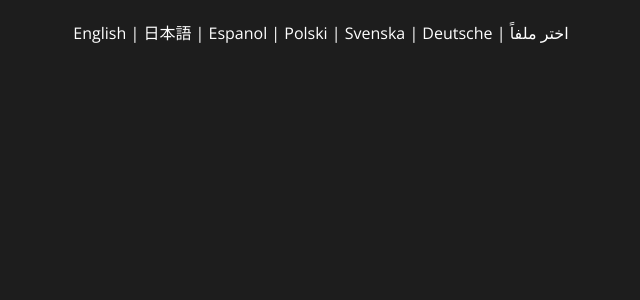
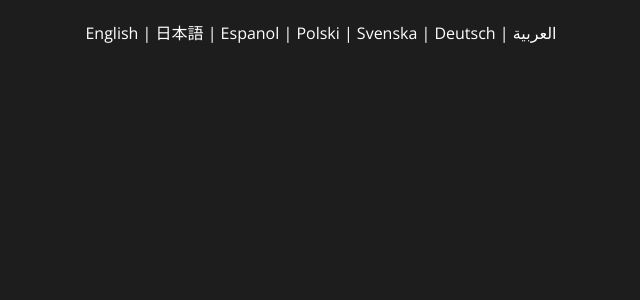
Before and after one commit to Upflask/Upflask, a Flask app: page / in a window 1280 px wide. Shown: the top 300 px of the page, without its empty margins (319-959 px from the left). Run offline with Flask 2, Linux system fonts and the light colour scheme.

Commit message:
I'm bad at deutsche

```diff
--- a/templates/shell.html
+++ b/templates/shell.html
@@ -21,8 +21,8 @@
 	<a href="es">Espanol</a> |
 	<a href="pl">Polski</a> |
 	<a href="sv">Svenska</a> |
-	<a href="de">Deutsche</a> |
-	<a href="ar">اختر ملفاً</a>
+	<a href="de">Deutsch</a> |
+	<a href="ar">العربية</a>
 </ul>
 </div>
     <div class="page">
```
